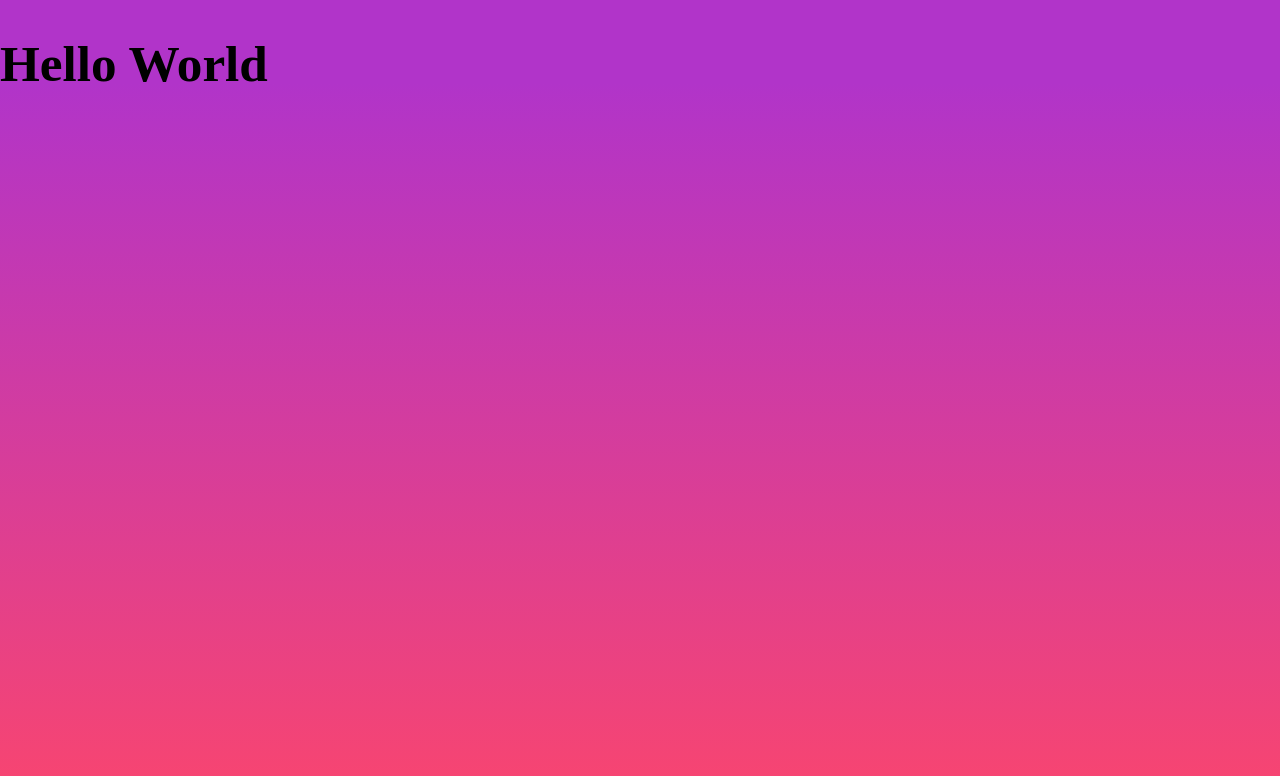
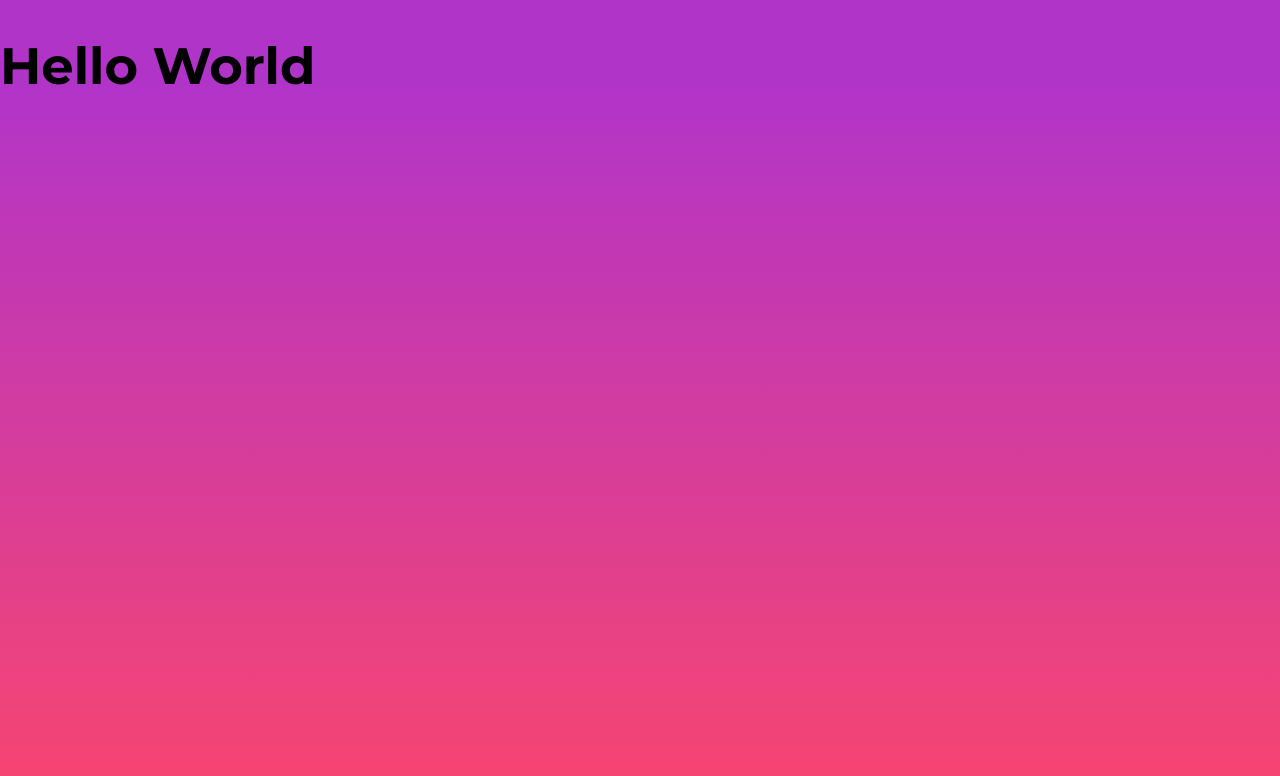
Before and after one commit to AlbertKep/my-wallet, a React (Vite) app: page / in a window 1280 px wide. Shown: the top 776 px of the page. Built offline with nearby package versions, Linux system fonts and the light colour scheme.

Commit message:
Add Montserrat font to global styles

```diff
--- a/src/assets/styles/GlobalStyles.ts
+++ b/src/assets/styles/GlobalStyles.ts
@@ -13,6 +13,7 @@ export const GlobalStyle = createGlobalStyle`
     height: 100svh;
     margin: 0;
     font-size: 1.6rem;
+    font-family: "Montserrat", sans-serif;
     /* background: #3F5EFB;
     background: linear-gradient(rgba(63, 94, 251, 1) 10%, rgba(252, 70, 107, 1) 100%); */
     background: #B134C9;
```
